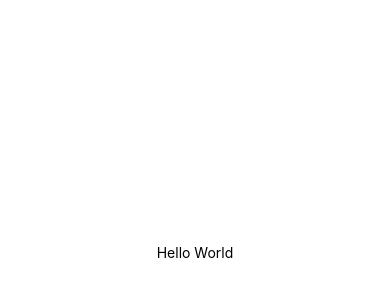
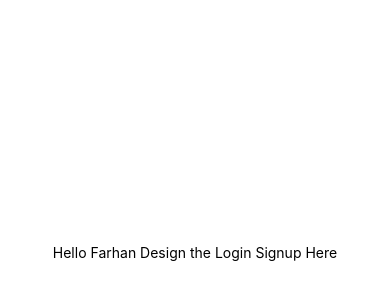
Before and after one commit to heyakhil/CodeWithPython, a React Native app: screen / in a window 390 px wide. Shown: the part 170-470 px from the top of the page. Built offline with nearby package versions, Linux system fonts and the light colour scheme.

Commit message:
Some Changes have been done

```diff
--- a/App.js
+++ b/App.js
@@ -4,7 +4,7 @@ import { StyleSheet, Text, View } from 'react-native';
 export default function App() {
   return (
     <View style={styles.container}>
-      <Text>Hello World</Text>
+      <Text>Hello Farhan Design the Login Signup Here</Text>
     </View>
   );
 }
```
